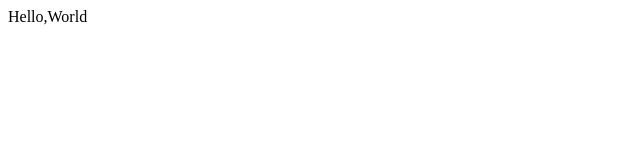
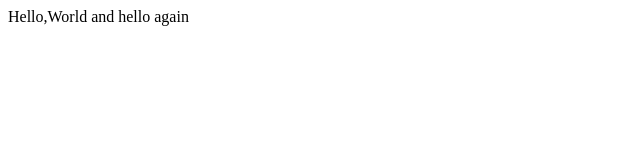
Before and after one commit to Daniyalatjit/webdevlopment, a plain HTML site: page hello.html in a window 1280 px wide. Shown: the whole page, without its empty margins (0-640 px from the left). Drawn offline with Linux system fonts and the light colour scheme.

Commit message:
Update hello.html

```diff
--- a/hello.html
+++ b/hello.html
@@ -4,6 +4,6 @@
     <title>My Webpage</title>
 </head>
 <body>
-    Hello,World
+    Hello,World and hello again
 </body>
 </html>
```
